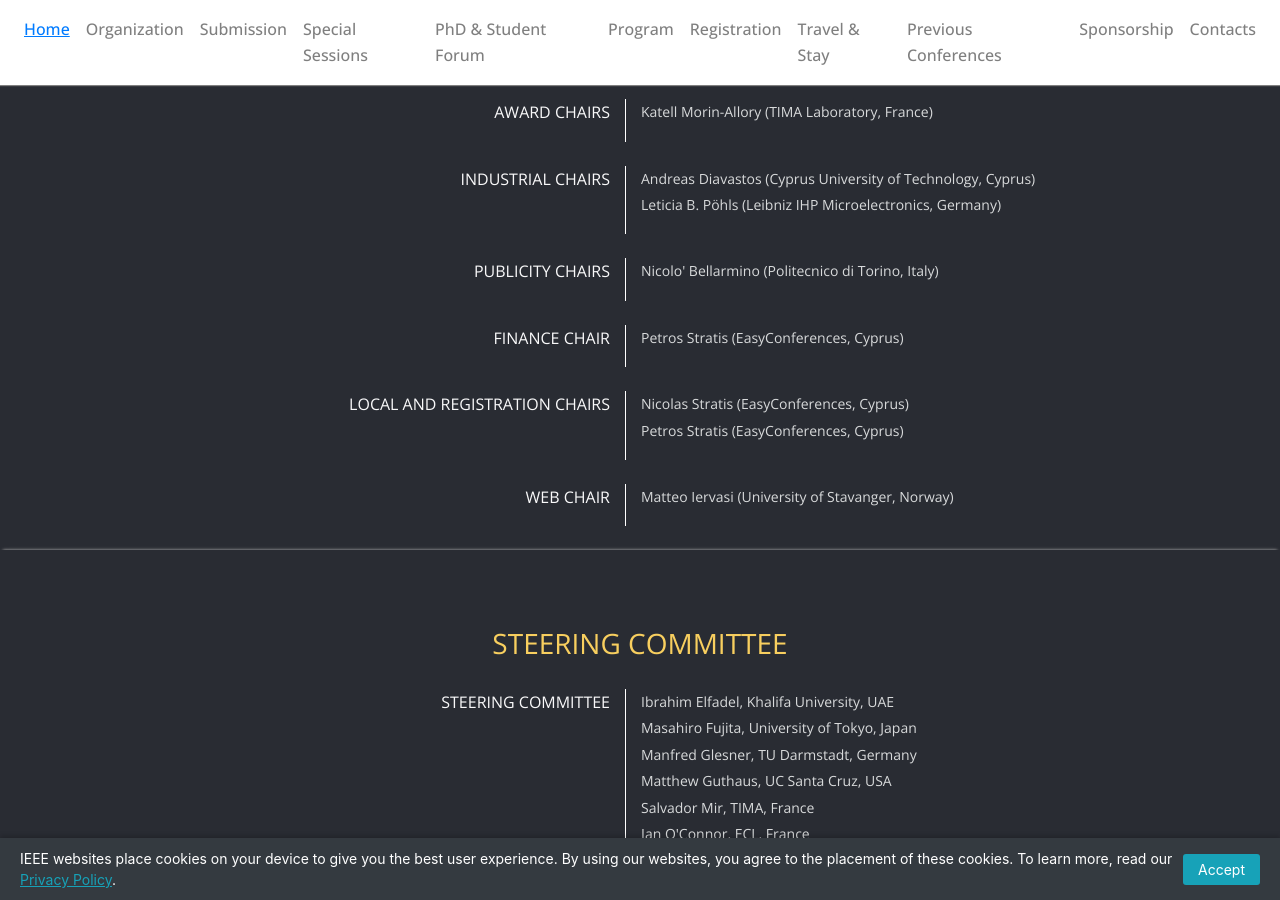
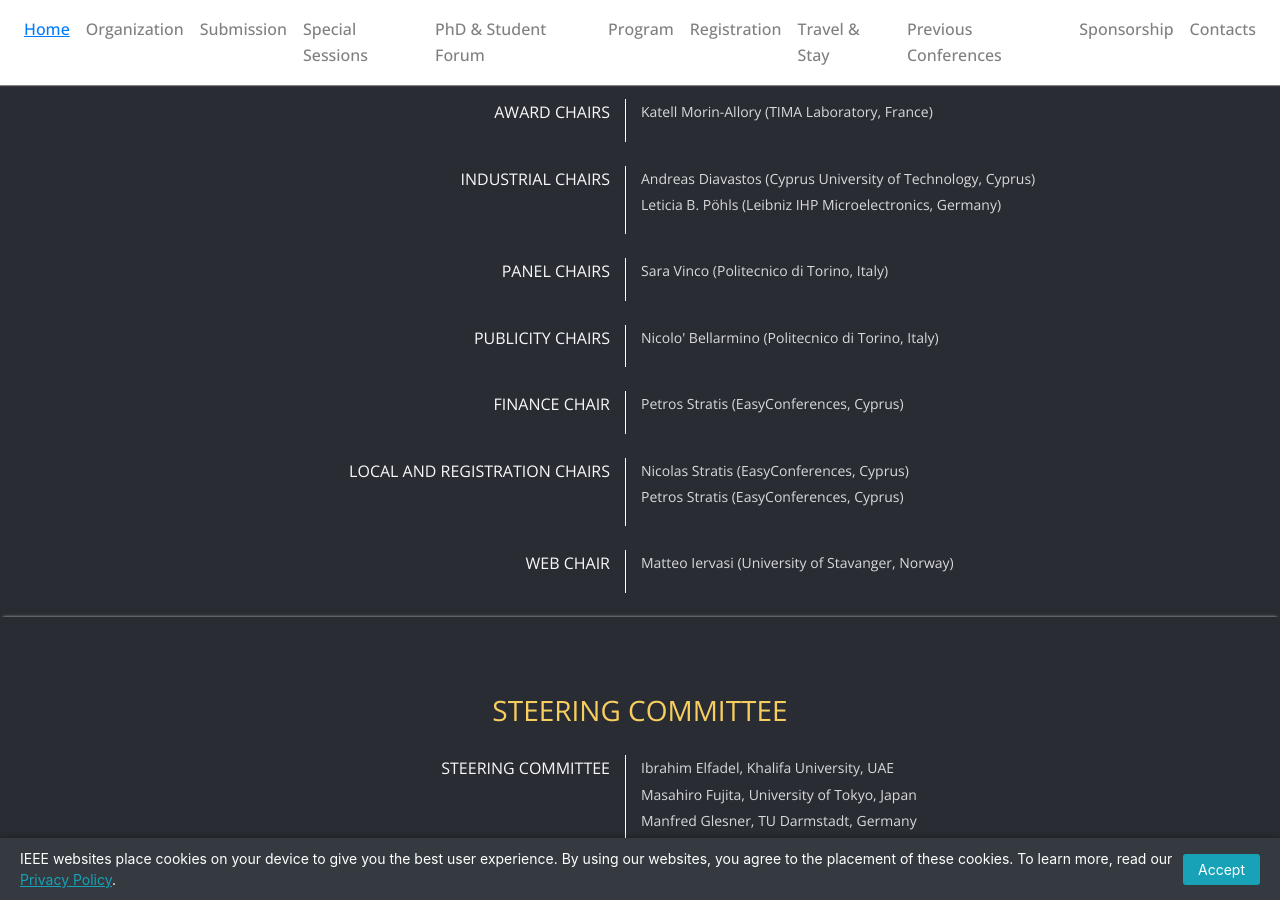
Before and after one commit to vlsi-soc/vlsi-soc, a Jekyll site: the page built from index.md, in a window 1280 px wide and 900 px high, scrolled down 2629 px. Built offline with Jekyll 4.4.1, drawn with Linux system fonts in a browser that asks for light colours; nearby versions of some CDN libraries.

Commit message:
Re-add Sara

```diff
--- a/_data/organizing_committee.yml
+++ b/_data/organizing_committee.yml
@@ -62,6 +62,12 @@ roles:
       - name: "Leticia B. Pöhls"
         affiliation: "Leibniz IHP Microelectronics, Germany"
 
+  - title: "PANEL CHAIRS"
+    key: "panel_chairs"
+    members:
+      - name: "Sara Vinco"
+        affiliation: "Politecnico di Torino, Italy"
+
   - title: "PUBLICITY CHAIRS"
     key: "publicity_chairs"
     members:
```
